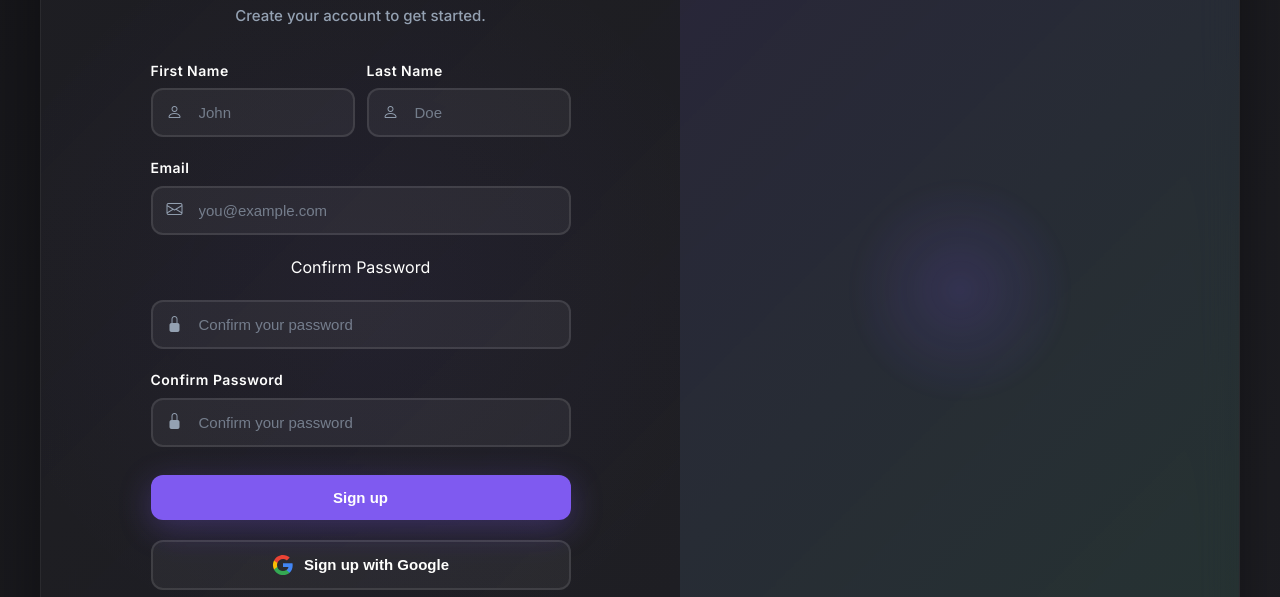
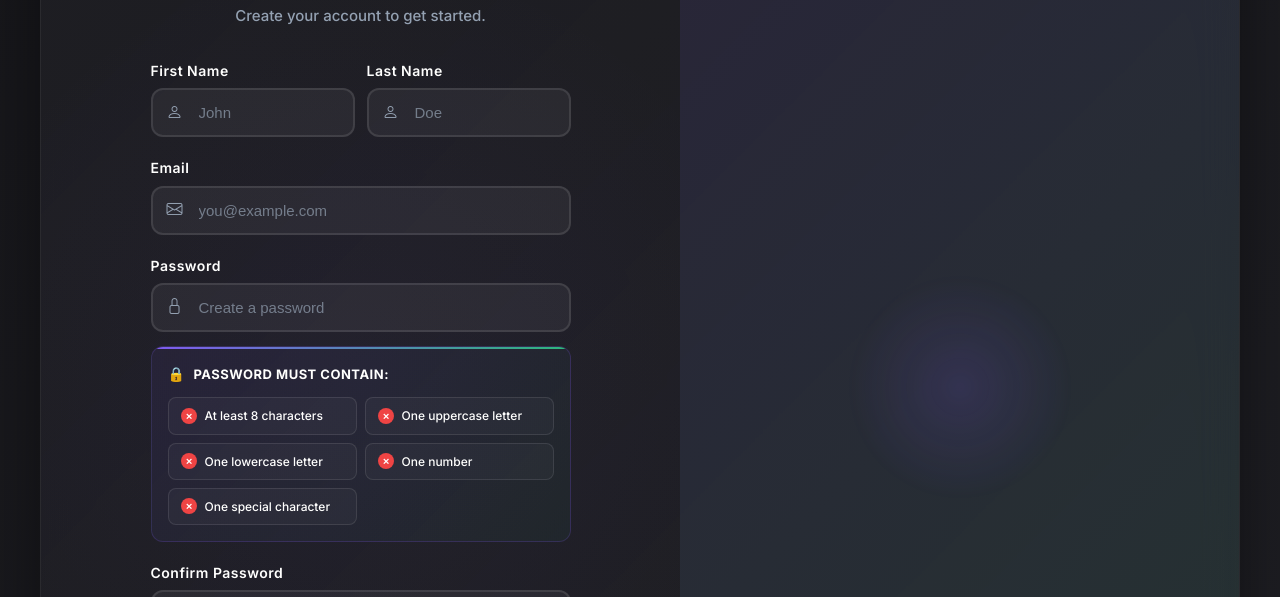
Before and after one commit to Dakmeme/MindXTTap, a plain HTML site: page register.html in a window 1280 px wide. Shown: the part 170-767 px from the top of the page. Drawn offline with nearby package versions, Linux system fonts and the light colour scheme; no server answers.

Commit message:
hoangminh

```diff
--- a/register.html
+++ b/register.html
@@ -4,7 +4,7 @@
   <meta charset="UTF-8" />
   <meta name="viewport" content="width=device-width, initial-scale=1.0"/>
   <title>Register Page</title>
-  <link rel="stylesheet" href="./CSS/auth.css" />
+  <link rel="stylesheet" href="CSS/auth.css" />
   <link rel="stylesheet" href="https://cdn.jsdelivr.net/npm/bootstrap-icons@1.11.2/font/bootstrap-icons.css">
   <link href="https://fonts.googleapis.com/css2?family=Inter:wght@100..900&display=swap" rel="stylesheet">
 </head>
@@ -42,10 +42,24 @@
             </div>
             <div class="error-message" id="email-error"></div>
           </div>
-          <label for="confirmPassword">Confirm Password</label>
-          <div class="input-group">
-            <input type="password" id="confirmPassword" placeholder="Confirm your password" required />
-            <i class="bi bi-lock-fill icon"></i>
+
+          <div class="form-field">
+            <label for="password">Password</label>
+            <div class="input-group">
+              <input type="password" id="password" placeholder="Create a password" required />
+              <i class="bi bi-lock icon"></i>
+            </div>
+            <div class="error-message" id="password-error"></div>
+            <div class="password-requirements" id="password-requirements">
+              <small>Password must contain:</small>
+              <ul>
+                <li id="req-length">At least 8 characters</li>
+                <li id="req-uppercase">One uppercase letter</li>
+                <li id="req-lowercase">One lowercase letter</li>
+                <li id="req-number">One number</li>
+                <li id="req-special">One special character</li>
+              </ul>
+            </div>
           </div>
 
           <div class="form-field">
```
